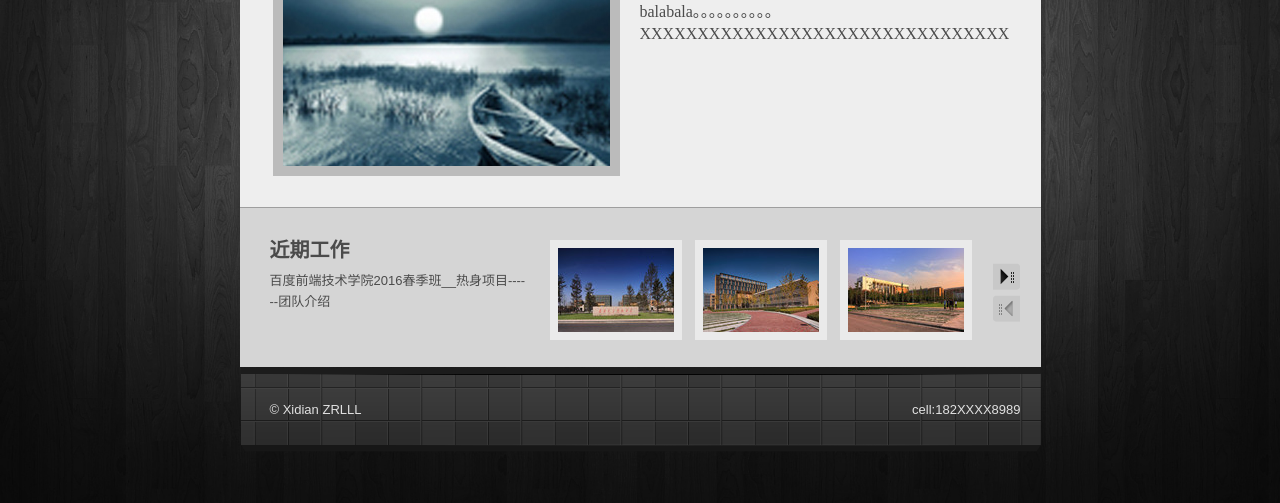
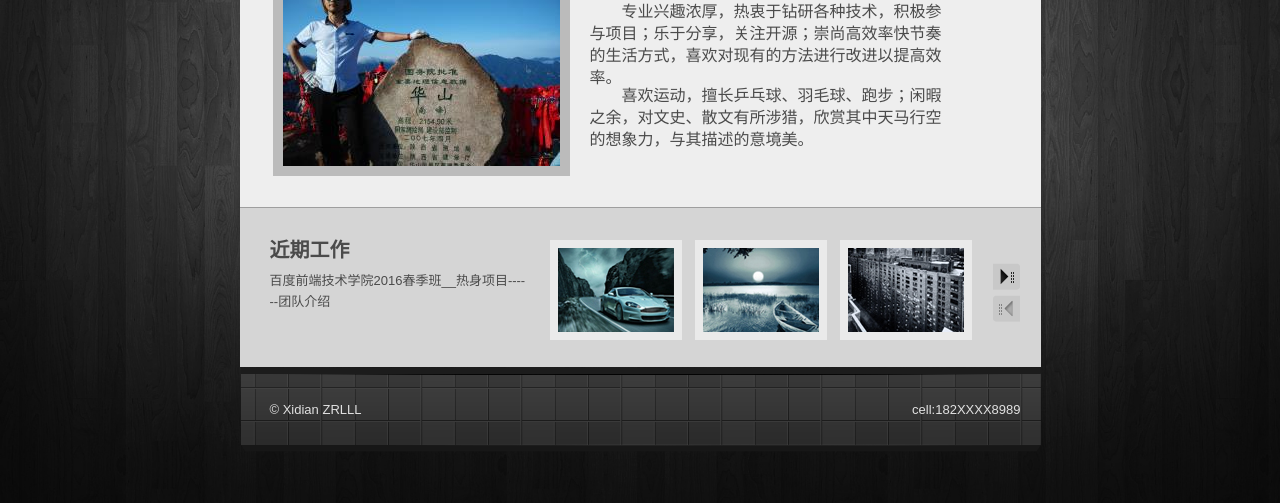
Before and after one commit to ZRLLL/warmup, a plain HTML site: page LXZH.html in a window 1280 px wide. Shown: the part 297-800 px from the top of the page. Drawn offline with Linux system fonts and the light colour scheme.

Commit message:
increase xzLei's information

```diff
--- a/LXZH.html
+++ b/LXZH.html
@@ -5,7 +5,7 @@
 <head>
 <meta name="generator" content="HTML Tidy for Linux (vers 6 November 2007), see www.w3.org"/>
 <meta http-equiv="Content-Type" content="text/html; charset=utf-8"/>
-<title>ZRLLL - Premium Vcard</title>
+<title>Overlay - Premium Vcard</title>
 <!--CSS START-->
 <link rel="stylesheet" type="text/css" href="css/style.css"/>
 <link rel="stylesheet" type="text/css" href="css/reset.css"/>
@@ -39,14 +39,16 @@
 	<!--Header END-->
 	<!--Top Container-->
 	<div id="top-container">
-		<img src="images/image01.jpg" class="welcome-image" alt="** PLEASE DESCRIBE THIS IMAGE **"/>
+		<div><img src="images/lxz.jpg" class="welcome-image" alt="** PLEASE DESCRIBE THIS IMAGE **"/></div>
 		<div class="text">
-			<h1>L ：雷新忠</h1>
-			<span>balabala。。。。。。。。。。</span>
-			<p>
-				balabala。。。。。。。。。。
-				XXXXXXXXXXXXXXXXXXXXXXXXXXXXXXXX
-			</p>
+
+              <h1>L ：雷新忠</h1>
+              <span style="float:right">--莫把低谷当废墟</span>
+              <br style="clear:both" />
+                 <p style="text-indent:2em">专业兴趣浓厚，热衷于钻研各种技术，积极参与项目；乐于分享，关注开源；崇尚高效率快节奏的生活方式，喜欢对现有的方法进行改进以提高效率。</p>
+
+           	<p style="text-indent:2em">喜欢运动，擅长乒乓球、羽毛球、跑步；闲暇之余，对文史、散文有所涉猎，欣赏其中天马行空的想象力，与其描述的意境美。</p>
+
 		</div>
 	</div>
 	<!--Bottom Container-->
@@ -59,35 +61,17 @@
 						百度前端技术学院2016春季班__热身项目------团队介绍
 					</p>
 			</div>
-				<ul id="mycarousel" class="jcarousel-skin-tango">
-					<li>
-						<img src="images/xd1_thumbnail.jpg" alt=""/>
-					</li>
-					<li>
-						<img src="images/xd2_thumbnail.jpg" alt=""/>
-					</li>
-					<li>
-						<img src="images/xd3_thumbnail.jpg" alt=""/>
-					</li>
-					<li>
-						<img src="images/xd4_thumbnail.jpg" alt=""/>
-					</li>
-					<li>
-						<img src="images/xd1_thumbnail.jpg" alt=""/>
-					</li>
-					<li>
-						<img src="images/xd2_thumbnail.jpg" alt=""/>
-					</li>
-					<li>
-						<img src="images/xd3_thumbnail.jpg" alt=""/>
-					</li>
-					<li>
-						<img src="images/xd4_thumbnail.jpg" alt=""/>
-					</li>
-					<li>
-						<img src="images/xd1_thumbnail.jpg" alt=""/>
-					</li>
-				</ul>
+			<ul id="mycarousel" class="jcarousel-skin-tango">
+				<li><img src="images/1.jpg" alt=""/></li>
+				<li><img src="images/2.jpg" alt=""/></li>
+				<li><img src="images/3.jpg" alt=""/></li>
+				<li><img src="images/1.jpg" alt=""/></li>
+				<li><img src="images/2.jpg" alt=""/></li>
+				<li><img src="images/3.jpg" alt=""/></li>
+				<li><img src="images/1.jpg" alt=""/></li>
+				<li><img src="images/2.jpg" alt=""/></li>
+				<li><img src="images/3.jpg" alt=""/></li>
+			</ul>
 		</div>
 	</div>
 	<!--End Bottom Container-->
```
Also changed, not shown: images/lxz.jpg (added).
